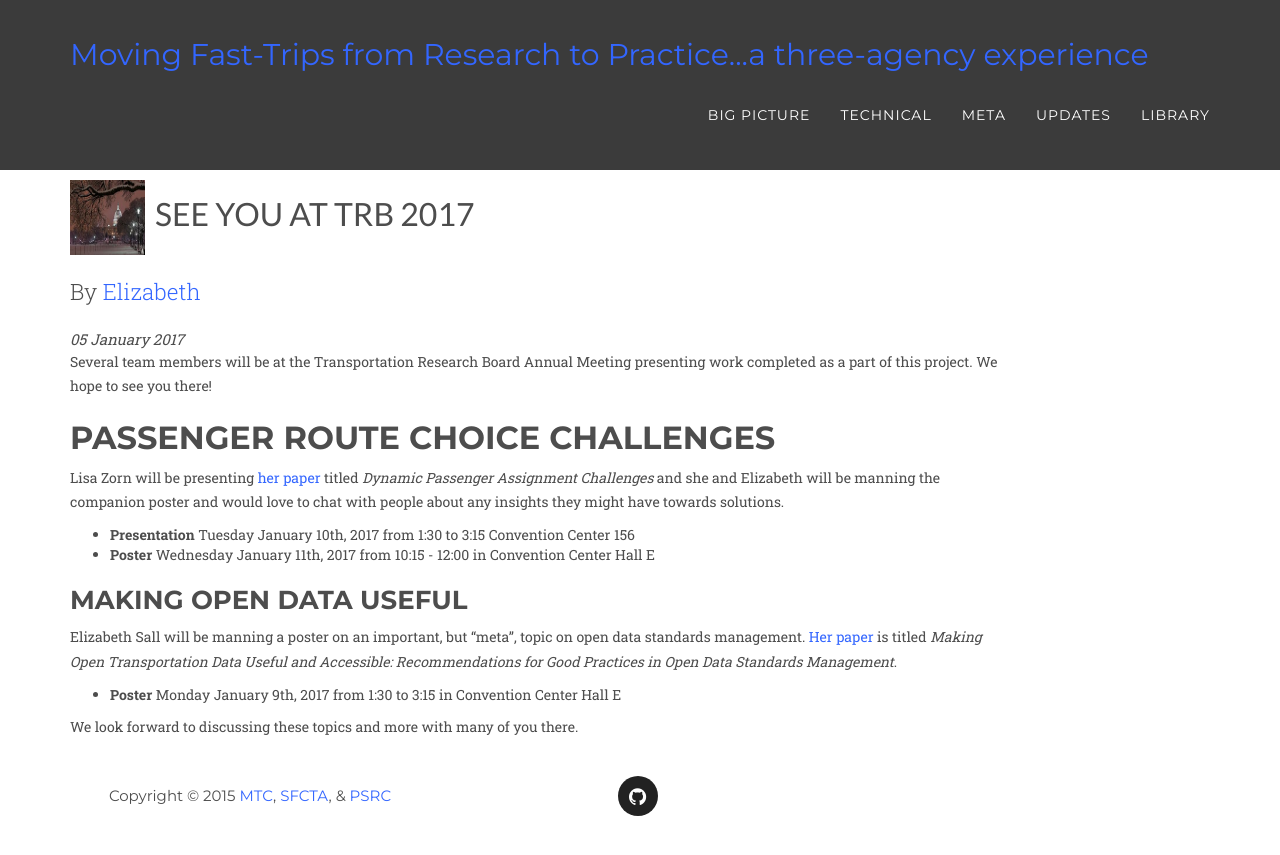
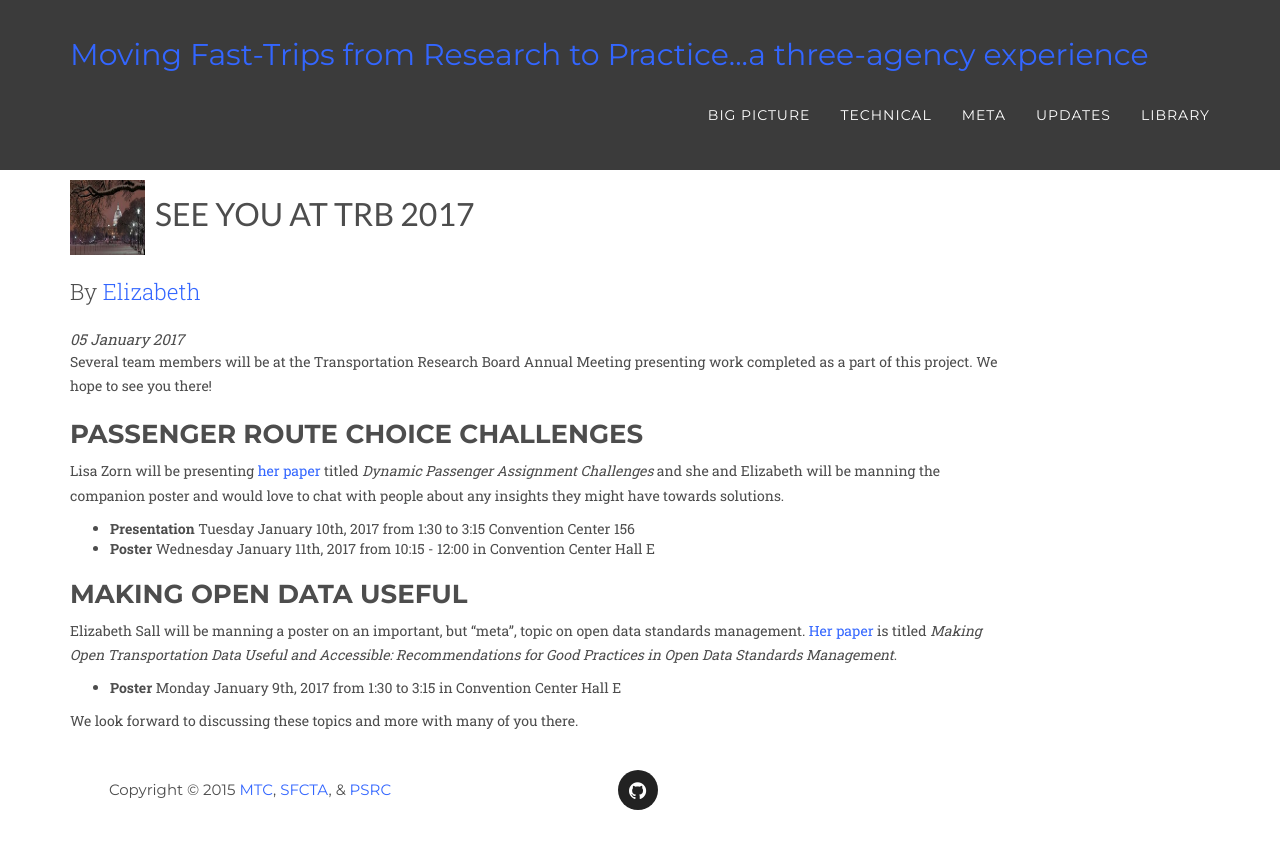
Before and after one commit to BayAreaMetro/fast-trips-project, a Jekyll site: the page built from _posts/2017-01-05-TRB-Annual-Meeting-2017.md, in a window 1280 px wide. Shown: the top 855 px of the page. Built offline with Jekyll 4.4.1, drawn with Linux system fonts in a browser that asks for light colours; some web fonts are replaced; comment, search, counter and statistics services are not loaded.

Commit message:
Make headings same size

```diff
--- a/_posts/2017-01-05-TRB-Annual-Meeting-2017.md
+++ b/_posts/2017-01-05-TRB-Annual-Meeting-2017.md
@@ -10,7 +10,7 @@ tags: [communication]
 
 Several team members will be at the Transportation Research Board Annual Meeting presenting work completed as a part of this project.  We hope to see you there!
 
-## Passenger Route Choice Challenges
+### Passenger Route Choice Challenges
 
 Lisa Zorn will be presenting [her paper]({{ site.baseurl }}/library/TRB17-Issues.pdf) titled *Dynamic Passenger Assignment Challenges* and she and Elizabeth will be manning the companion poster and would love to chat with people about any insights they might have towards solutions.
 
```
